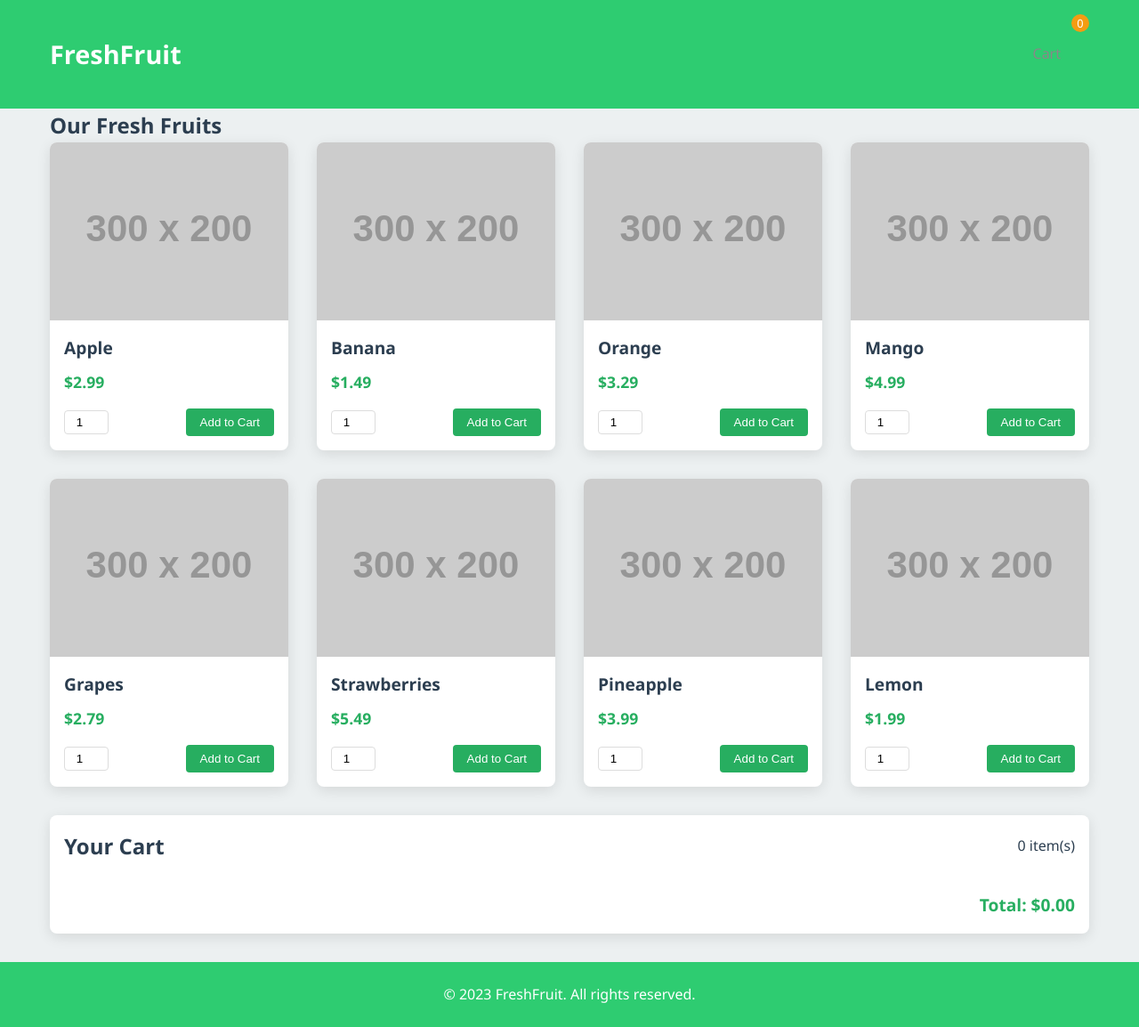
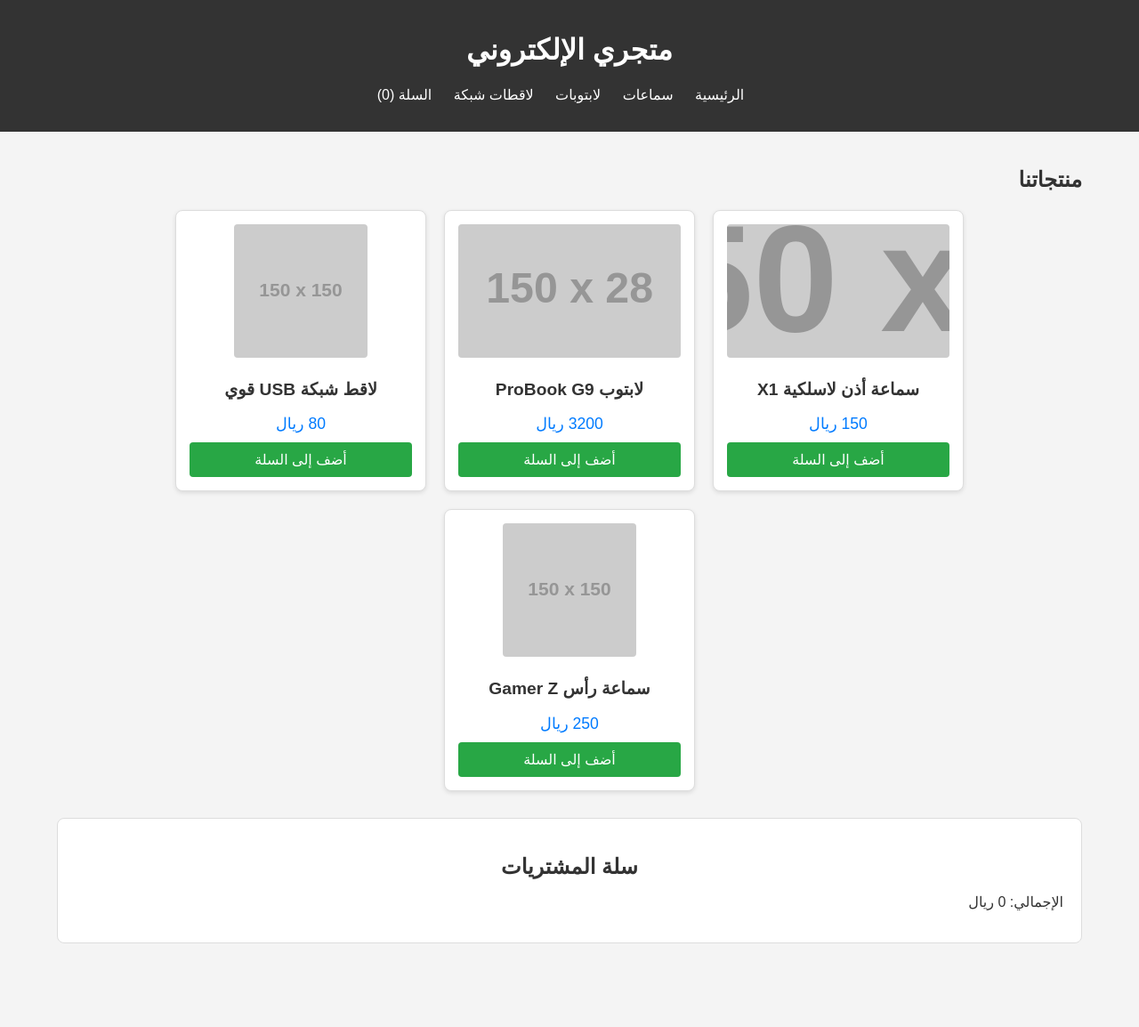
Before and after one commit to webuyforyou/shop, a plain HTML site: page index.html in a window 1280 px wide. Shown: the whole page at 89% size. After the commit the page ends 1080 px from the top, so only its background shows below. Drawn offline with Linux system fonts and the light colour scheme; placeholder pictures from the web are drawn by us.

Commit message:
Update index.html

```diff
--- a/index.html
+++ b/index.html
@@ -1,532 +1,210 @@
 <!DOCTYPE html>
-<html lang="en">
+<html lang="ar" dir="rtl">
 <head>
     <meta charset="UTF-8">
     <meta name="viewport" content="width=device-width, initial-scale=1.0">
-  <title>FreshFruit - Online Fruit Store</title>
+    <title>متجر تجريبي</title>
     <style>
-    :root {
-      --primary-color: #2ecc71;
-      --secondary-color: #27ae60;
-      --accent-color: #f39c12;
-      --text-color: #2c3e50;
-      --background-color: #ecf0f1;
-      --card-background: #ffffff;
-      --shadow-color: rgba(0, 0, 0, 0.1);
-    }
-
-    * {
-      box-sizing: border-box;
+        body {
+            font-family: 'Arial', sans-serif;
             margin: 0;
             padding: 0;
+            background-color: #f4f4f4;
+            color: #333;
         }
-
-    body {
-      font-family: 'Segoe UI', Tahoma, Geneva, Verdana, sans-serif;
-      background-color: var(--background-color);
-      color: var(--text-color);
-      line-height: 1.6;
+        header {
+            background-color: #333;
+            color: #fff;
+            padding: 1em 0;
+            text-align: center;
         }
-
-    header {
-      background-color: var(--primary-color);
-      color: white;
-      padding: 1rem 2rem;
-      position: sticky;
-      top: 0;
-      z-index: 1000;
+        nav ul {
+            list-style-type: none;
+            padding: 0;
+            text-align: center;
         }
-
+        nav ul li {
+            display: inline;
+            margin-right: 20px;
+        }
+        nav ul li a {
+            color: #fff;
+            text-decoration: none;
+        }
         .container {
-      max-width: 1200px;
-      margin: 0 auto;
-      padding: 0 1rem;
+            width: 90%;
+            margin: auto;
+            overflow: hidden;
+            padding: 20px;
         }
-
-    .navbar {
+        .products-grid {
             display: flex;
-      justify-content: space-between;
-      align-items: center;
             flex-wrap: wrap;
+            gap: 20px;
+            justify-content: center;
         }
-
-    .navbar h1 {
-      font-size: 1.8rem;
+        .product-card {
+            background-color: #fff;
+            border: 1px solid #ddd;
+            border-radius: 8px;
+            padding: 15px;
+            width: 250px; /* عرض ثابت للمنتج */
+            box-shadow: 0 2px 5px rgba(0,0,0,0.1);
+            text-align: center;
         }
-
-    .cart-icon {
-      position: relative;
-      cursor: pointer;
-      padding: 0.5rem;
+        .product-card img {
+            max-width: 100%;
+            height: 150px; /* ارتفاع ثابت للصورة */
+            object-fit: cover; /* للحفاظ على نسبة الصورة */
+            border-radius: 4px;
+            margin-bottom: 10px;
         }
-
-    .cart-count {
-      position: absolute;
-      top: 0;
-      right: 0;
-      background-color: var(--accent-color);
-      color: white;
-      border-radius: 50%;
-      width: 20px;
-      height: 20px;
-      display: flex;
-      align-items: center;
-      justify-content: center;
-      font-size: 0.8rem;
+        .product-card h3 {
+            font-size: 1.2em;
+            margin: 10px 0;
         }
-
-    main {
-      padding: 2rem 0;
+        .product-card .price {
+            font-size: 1.1em;
+            color: #007bff;
+            margin-bottom: 10px;
         }
-
-    .products-grid {
-      display: grid;
-      grid-template-columns: repeat(auto-fill, minmax(250px, 1fr));
-      gap: 2rem;
-    }
-
-    .product-card {
-      background-color: var(--card-background);
-      border-radius: 8px;
-      overflow: hidden;
-      box-shadow: 0 4px 15px var(--shadow-color);
-      transition: transform 0.3s ease;
-    }
-
-    .product-card:hover {
-      transform: translateY(-5px);
-    }
-
-    .product-image {
-      width: 100%;
-      height: 200px;
-      overflow: hidden;
-    }
-
-    .product-image img {
-      width: 100%;
-      height: 100%;
-      object-fit: cover;
-      transition: transform 0.3s ease;
-    }
-
-    .product-image:hover img {
-      transform: scale(1.1);
-    }
-
-    .product-info {
-      padding: 1rem;
-    }
-
-    .product-name {
-      font-size: 1.2rem;
-      font-weight: bold;
-      margin-bottom: 0.5rem;
-    }
-
-    .product-price {
-      color: var(--secondary-color);
-      font-size: 1.1rem;
-      font-weight: bold;
-      margin-bottom: 1rem;
-    }
-
-    .quantity-controls {
-      display: flex;
-      align-items: center;
-      justify-content: space-between;
-    }
-
-    .quantity-input {
-      width: 50px;
-      padding: 0.3rem;
-      text-align: center;
-      border: 1px solid #ddd;
-      border-radius: 4px;
-    }
-
         .add-to-cart-btn {
-      background-color: var(--secondary-color);
+            background-color: #28a745;
             color: white;
             border: none;
-      padding: 0.5rem 1rem;
+            padding: 10px 15px;
+            text-align: center;
+            text-decoration: none;
+            display: inline-block;
+            font-size: 1em;
             border-radius: 4px;
             cursor: pointer;
-      transition: background-color 0.3s ease;
+            width: 100%;
         }
-
         .add-to-cart-btn:hover {
-      background-color: var(--primary-color);
+            background-color: #218838;
         }
-
         .cart-section {
-      margin-top: 2rem;
-      background-color: white;
-      padding: 1rem;
+            margin-top: 30px;
+            padding: 20px;
+            background-color: #fff;
+            border: 1px solid #ddd;
             border-radius: 8px;
-      box-shadow: 0 4px 15px var(--shadow-color);
         }
-
-    .cart-header {
-      display: flex;
-      justify-content: space-between;
-      align-items: center;
-      margin-bottom: 1rem;
+        .cart-section h2 {
+            text-align: center;
+            margin-bottom: 15px;
         }
-
-    .cart-header h2 {
-      font-size: 1.5rem;
+        #cart-items {
+            list-style-type: none;
+            padding: 0;
         }
-
-    .cart-empty {
-      text-align: center;
-      color: #888;
-      padding: 2rem;
-    }
-
-    .cart-items {
-      display: flex;
-      flex-direction: column;
-      gap: 1rem;
-    }
-
-    .cart-item {
-      display: flex;
-      align-items: center;
-      justify-content: space-between;
-      padding: 0.5rem;
+        #cart-items li {
+            padding: 8px 0;
             border-bottom: 1px solid #eee;
         }
-
-    .cart-item:last-child {
+        #cart-items li:last-child {
             border-bottom: none;
-    }
-
-    .cart-item-details {
-      display: flex;
-      align-items: center;
-      gap: 1rem;
-    }
-
-    .cart-item-image {
-      width: 50px;
-      height: 50px;
-      overflow: hidden;
-      border-radius: 4px;
-    }
-
-    .cart-item-image img {
-      width: 100%;
-      height: 100%;
-      object-fit: cover;
-    }
-
-    .cart-item-name {
-      font-weight: bold;
-    }
-
-    .cart-item-quantity {
-      display: flex;
-      align-items: center;
-      gap: 0.5rem;
-    }
-
-    .quantity-btn {
-      background-color: var(--primary-color);
-      color: white;
-      border: none;
-      padding: 0.3rem 0.6rem;
-      border-radius: 4px;
-      cursor: pointer;
-    }
-
-    .remove-btn {
-      background-color: #e74c3c;
-      padding: 0.3rem 0.6rem;
-      border-radius: 4px;
-      color: white;
-      border: none;
-      cursor: pointer;
-    }
-
-    .cart-total {
-      margin-top: 1rem;
-      text-align: right;
-      font-size: 1.2rem;
-      font-weight: bold;
-      color: var(--secondary-color);
-    }
-
-    footer {
-      background-color: var(--primary-color);
-      color: white;
-      text-align: center;
-      padding: 1.5rem 1rem;
-      margin-top: 2rem;
-    }
-
-    @media (max-width: 768px) {
-      .products-grid {
-        grid-template-columns: 1fr;
-      }
-
-      .product-image {
-        height: 150px;
-      }
-    }
-
-    @media (min-width: 769px) and (max-width: 1024px) {
-      .products-grid {
-        grid-template-columns: repeat(2, 1fr);
-      }
         }
     </style>
 </head>
 <body>
+
     <header>
+        <h1>متجري الإلكتروني</h1>
+        <nav>
+            <ul>
+                <li><a href="#">الرئيسية</a></li>
+                <li><a href="#">سماعات</a></li>
+                <li><a href="#">لابتوبات</a></li>
+                <li><a href="#">لاقطات شبكة</a></li>
+                <li><a href="#cart-section">السلة (<span id="cart-count">0</span>)</a></li>
+            </ul>
+        </nav>
+    </header>
+
     <div class="container">
-      <div class="navbar">
-        <h1>FreshFruit</h1>
-        <div class="cart-icon" id="cartIcon">
-          <span>Cart</span>
-          <span class="cart-count" id="cartCount">0</span>
+        <h2>منتجاتنا</h2>
+        <div class="products-grid" id="products-container">
+            <!-- المنتجات ستضاف هنا بواسطة JavaScript -->
+        </div>
+
+        <div class="cart-section" id="cart-section">
+            <h2>سلة المشتريات</h2>
+            <ul id="cart-items">
+                <!-- المنتجات المضافة للسلة ستظهر هنا -->
+            </ul>
+            <p>الإجمالي: <span id="cart-total">0</span> ريال</p>
         </div>
     </div>
-    </div>
-  </header>
-
-  <main class="container">
-    <section class="products">
-      <h2 class="text-center">Our Fresh Fruits</h2>
-      <div class="products-grid" id="productsGrid">
-        <!-- Products will be inserted by JavaScript -->
-      </div>
-    </section>
-
-    <section class="cart-section">
-      <div class="cart-header">
-        <h2>Your Cart</h2>
-        <span id="cartItemCount">0 item(s)</span>
-      </div>
-      <div class="cart-items" id="cartItems">
-        <div class="cart-empty" id="cartEmpty">Your cart is empty</div>
-      </div>
-      <div class="cart-total" id="cartTotal">
-        Total: $0.00
-      </div>
-    </section>
-  </main>
-
-  <footer>
-    <p>&copy; 2023 FreshFruit. All rights reserved.</p>
-  </footer>
 
     <script>
-    // Product data
         const products = [
-      {
-        id: 1,
-        name: "Apple",
-        price: 2.99,
-        image: "https://placehold.co/300x200?text=Apple "
-      },
-      {
-        id: 2,
-        name: "Banana",
-        price: 1.49,
-        image: "https://placehold.co/300x200?text=Banana "
-      },
-      {
-        id: 3,
-        name: "Orange",
-        price: 3.29,
-        image: "https://placehold.co/300x200?text=Orange "
-      },
-      {
-        id: 4,
-        name: "Mango",
-        price: 4.99,
-        image: "https://placehold.co/300x200?text=Mango "
-      },
-      {
-        id: 5,
-        name: "Grapes",
-        price: 2.79,
-        image: "https://placehold.co/300x200?text=Grapes "
-      },
-      {
-        id: 6,
-        name: "Strawberries",
-        price: 5.49,
-        image: "https://placehold.co/300x200?text=Strawberries "
-      },
-      {
-        id: 7,
-        name: "Pineapple",
-        price: 3.99,
-        image: "https://placehold.co/300x200?text=Pineapple "
-      },
-      {
-        id: 8,
-        name: "Lemon",
-        price: 1.99,
-        image: "https://placehold.co/300x200?text=Lemon "
-      }
+            { id: 1, name: 'سماعة أذن لاسلكية X1', price: 150, image: 'https://via.placeholder.com/150/007BFF/FFFFFF?Text=Earphone', category: 'سماعات' },
+            { id: 2, name: 'لابتوب ProBook G9', price: 3200, image: 'https://via.placeholder.com/150/28A745/FFFFFF?Text=Laptop', category: 'لابتوبات' },
+            { id: 3, name: 'لاقط شبكة USB قوي', price: 80, image: 'https://via.placeholder.com/150/FFC107/000000?Text=NetworkAdapter', category: 'لاقطات شبكة' },
+            { id: 4, name: 'سماعة رأس Gamer Z', price: 250, image: 'https://via.placeholder.com/150/DC3545/FFFFFF?Text=Headset', category: 'سماعات' }
         ];
 
-    // Cart array
+        const productsContainer = document.getElementById('products-container');
+        const cartItemsList = document.getElementById('cart-items');
+        const cartCountSpan = document.getElementById('cart-count');
+        const cartTotalSpan = document.getElementById('cart-total');
+
         let cart = [];
 
-    // DOM elements
-    const productsGrid = document.getElementById('productsGrid');
-    const cartItems = document.getElementById('cartItems');
-    const cartEmpty = document.getElementById('cartEmpty');
-    const cartTotal = document.getElementById('cartTotal');
-    const cartCount = document.getElementById('cartCount');
-    const cartItemCount = document.getElementById('cartItemCount');
-
-    // Initialize the app
-    function init() {
-      renderProducts();
-      loadCartFromLocalStorage();
-      updateCartUI();
-    }
-
-    // Render products to the DOM
-    function renderProducts() {
-      productsGrid.innerHTML = '';
-
+        // دالة لعرض المنتجات
+        function displayProducts() {
+            productsContainer.innerHTML = ''; // مسح المنتجات الحالية
             products.forEach(product => {
-        const productCard = document.createElement('div');
-        productCard.className = 'product-card';
-        productCard.innerHTML = `
-          <div class="product-image">
+                const productDiv = document.createElement('div');
+                productDiv.classList.add('product-card');
+                productDiv.innerHTML = `
                     <img src="${product.image}" alt="${product.name}">
-          </div>
-          <div class="product-info">
-            <div class="product-name">${product.name}</div>
-            <div class="product-price">$${product.price.toFixed(2)}</div>
-            <div class="quantity-controls">
-              <input type="number" class="quantity-input" value="1" min="1" id="quantity-${product.id}">
-              <button class="add-to-cart-btn" onclick="addToCart(${product.id})">Add to Cart</button>
-            </div>
-          </div>
+                    <h3>${product.name}</h3>
+                    <p class="price">${product.price} ريال</p>
+                    <button class="add-to-cart-btn" data-id="${product.id}">أضف إلى السلة</button>
                 `;
-        productsGrid.appendChild(productCard);
+                productsContainer.appendChild(productDiv);
             });
         }
 
-    // Add product to cart
+        // دالة لإضافة المنتج إلى السلة (بشكل مرئي فقط)
         function addToCart(productId) {
-      const quantityInput = document.getElementById(`quantity-${productId}`);
-      let quantity = parseInt(quantityInput.value);
-
-      if (isNaN(quantity) || quantity < 1) {
-        quantity = 1;
-        quantityInput.value = 1;
-      }
-
-      const product = products.find(p => p.id === productId);
-
-      const existingItem = cart.find(item => item.id === productId);
-
-      if (existingItem) {
-        existingItem.quantity += quantity;
-      } else {
-        cart.push({...product, quantity});
-      }
-
-      updateCartUI();
-      saveCartToLocalStorage();
-    }
-
-    // Update cart UI
-    function updateCartUI() {
-      // Update cart items
-      cartItems.innerHTML = '';
-
-      if (cart.length === 0) {
-        cartEmpty.style.display = 'block';
-      } else {
-        cartEmpty.style.display = 'none';
-
-        cart.forEach(item => {
-          const cartItem = document.createElement('div');
-          cartItem.className = 'cart-item';
-          cartItem.innerHTML = `
-            <div class="cart-item-details">
-              <div class="cart-item-image">
-                <img src="${item.image}" alt="${item.name}">
-              </div>
-              <div>
-                <div class="cart-item-name">${item.name}</div>
-                <div class="cart-item-quantity">
-                  <button class="quantity-btn" onclick="updateQuantity(${item.id}, -1)">-</button>
-                  <span>${item.quantity}</span>
-                  <button class="quantity-btn" onclick="updateQuantity(${item.id}, 1)">+</button>
-                </div>
-              </div>
-            </div>
-            <div>
-              <div>$${(item.price * item.quantity).toFixed(2)}</div>
-              <button class="remove-btn" onclick="removeFromCart(${item.id})">Remove</button>
-            </div>
-          `;
-          cartItems.appendChild(cartItem);
-        });
-      }
-
-      // Update total price
-      const totalPrice = cart.reduce((sum, item) => sum + (item.price * item.quantity), 0);
-      cartTotal.textContent = `Total: $${totalPrice.toFixed(2)}`;
-
-      // Update cart count
-      const totalCount = cart.reduce((sum, item) => sum + item.quantity, 0);
-      cartCount.textContent = totalCount;
-      cartItemCount.textContent = `${totalCount} item(s)`;
-
-      // Update cart icon visibility
-      document.getElementById('cartIcon').classList.toggle('cart-empty', cart.length === 0);
-    }
-
-    // Update product quantity in cart
-    function updateQuantity(productId, change) {
-      const item = cart.find(item => item.id === productId);
-
-      if (item) {
-        item.quantity += change;
-
-        if (item.quantity <= 0) {
-          cart = cart.filter(item => item.id !== productId);
-        }
-
-        updateCartUI();
-        saveCartToLocalStorage();
+            const productToAdd = products.find(p => p.id === parseInt(productId));
+            if (productToAdd) {
+                // تحقق إذا كان المنتج موجوداً بالفعل لزيادة الكمية (تبسيط: فقط نضيفه مرة أخرى)
+                cart.push(productToAdd);
+                updateCartDisplay();
+                alert(`تمت إضافة "${productToAdd.name}" إلى السلة!`);
             }
         }
 
-    // Remove product from cart
-    function removeFromCart(productId) {
-      cart = cart.filter(item => item.id !== productId);
-      updateCartUI();
-      saveCartToLocalStorage();
+        // دالة لتحديث عرض السلة
+        function updateCartDisplay() {
+            cartItemsList.innerHTML = ''; // مسح السلة الحالية
+            let total = 0;
+            cart.forEach(item => {
+                const listItem = document.createElement('li');
+                listItem.textContent = `${item.name} - ${item.price} ريال`;
+                cartItemsList.appendChild(listItem);
+                total += item.price;
+            });
+            cartCountSpan.textContent = cart.length;
+            cartTotalSpan.textContent = total;
         }
 
-    // Save cart to localStorage
-    function saveCartToLocalStorage() {
-      localStorage.setItem('cart', JSON.stringify(cart));
+        // إضافة event listener لأزرار "أضف إلى السلة"
+        productsContainer.addEventListener('click', function(event) {
+            if (event.target.classList.contains('add-to-cart-btn')) {
+                const productId = event.target.dataset.id;
+                addToCart(productId);
             }
+        });
 
-    // Load cart from localStorage
-    function loadCartFromLocalStorage() {
-      const savedCart = localStorage.getItem('cart');
-      if (savedCart) {
-        cart = JSON.parse(savedCart);
-      }
-    }
+        // عرض المنتجات عند تحميل الصفحة
+        displayProducts();
+    </script>
 
-    // Initialize the app when the DOM is loaded
-    document.addEventListener('DOMContentLoaded', init);
-  </script>
 </body>
 </html>
```
Lines whose indentation alone changed are shown as unchanged.
